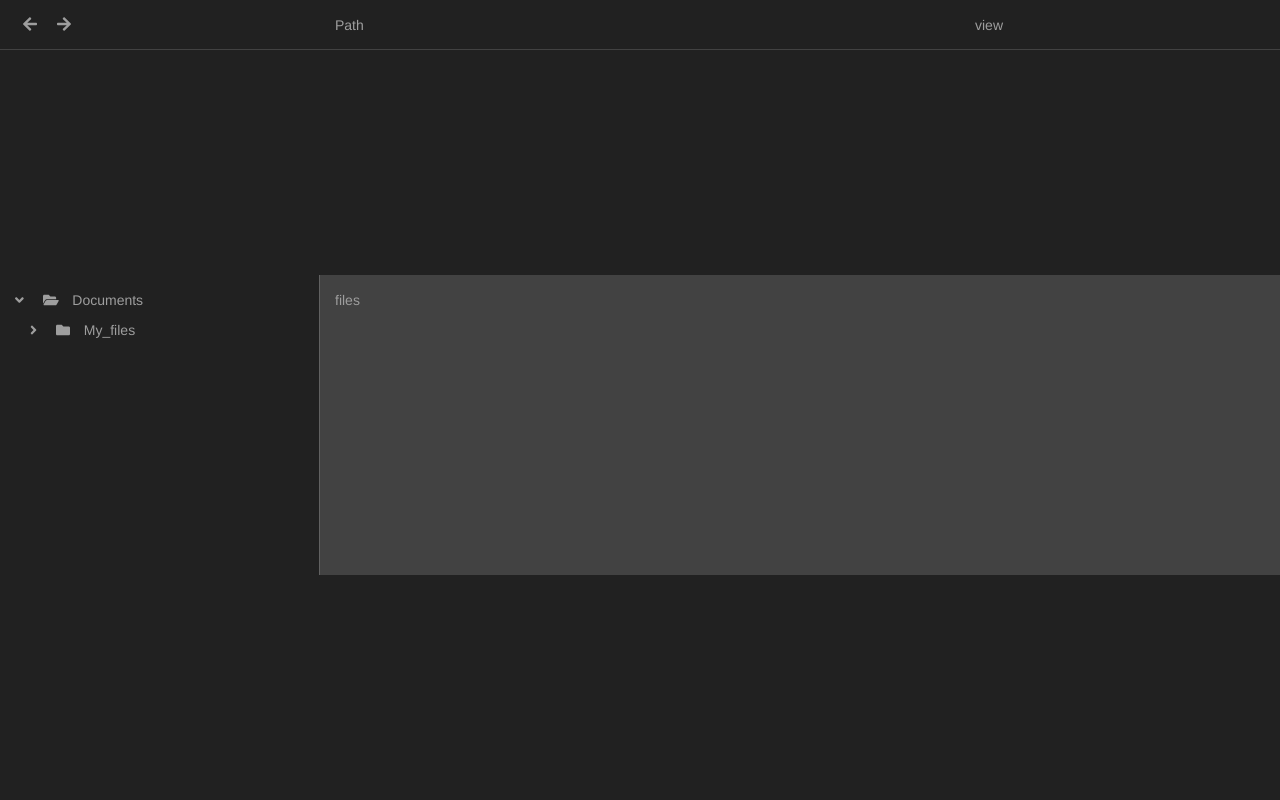
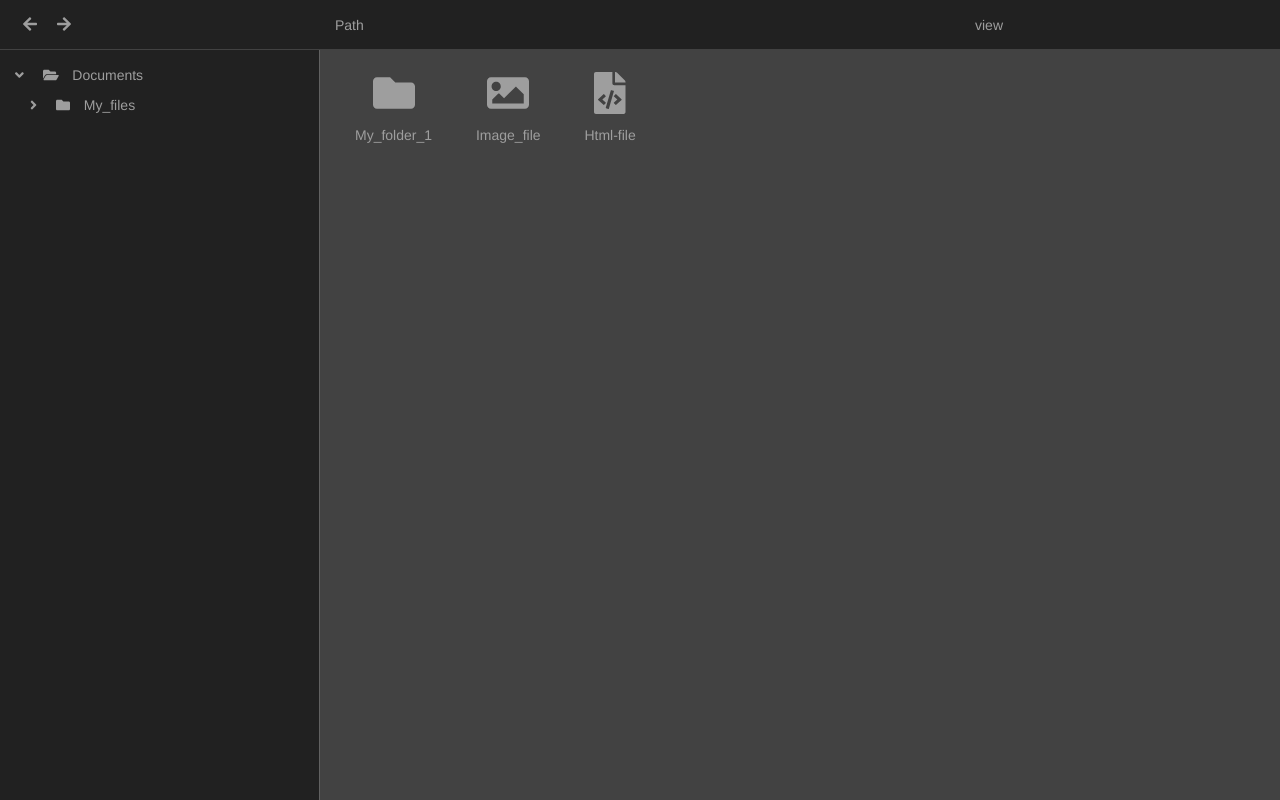
Before and after one commit to Kostargy/file-manager, a website: page index.html in a window 1280 px wide. Drawn offline with Linux system fonts and the light colour scheme.

Commit message:
add file icons

```diff
--- a/assets/css/master.css
+++ b/assets/css/master.css
@@ -5,7 +5,6 @@ body {
 
 .container {
   position: absolute;
-  display: inline-grid;
   top: 50px;
   bottom: 0px;
   width: 100% !important;
@@ -25,6 +24,7 @@ body {
 }
 
 .file-tree {
+  padding: 0px  !important;
   min-height: 100% !important;
   border-right: 1px solid #616161;
 }
@@ -35,11 +35,17 @@ body {
 }
 
 .folder {
+  padding-left: 15px;
   margin-bottom: 10px;
 }
 
 .folder-name {
   margin-left: 10px;
+}
+
+.folder-active {
+  background-color: #424242;
+  color: #9E9E9E !important;
 }
 
 .folder-view {
@@ -77,3 +83,27 @@ body {
 .sub {
   margin-left: 15px;
 }
+
+.file {
+  text-align: center;
+  max-width: 100px;
+  display: inline-block;
+  margin-left: 20px;
+  margin-right: 20px;
+}
+
+.file:hover{
+  cursor: pointer;
+}
+
+.file:hover .file-icon{
+  color: #BDBDBD;
+}
+
+.file-icon {
+  font-size: 42px;
+}
+
+.file-name{
+
+}
--- a/index.html
+++ b/index.html
@@ -43,7 +43,30 @@
           </div>
           <div class="col-md-9 folder-view">
             <div class="folders">
-              files
+              <div class="file">
+                <div class="file-icon">
+                  <i class="fas fa-folder"></i>
+                </div>
+                <div class="file-name">
+                  My_folder_1
+                </div>
+              </div>
+              <div class="file">
+                <div class="file-icon">
+                  <i class="fas fa-image"></i>
+                </div>
+                <div class="file-name">
+                  Image_file
+                </div>
+              </div>
+              <div class="file">
+                <div class="file-icon">
+                  <i class="fas fa-file-code"></i>
+                </div>
+                <div class="file-name">
+                  Html-file
+                </div>
+              </div>
             </div>
           </div>
         </div>
```
